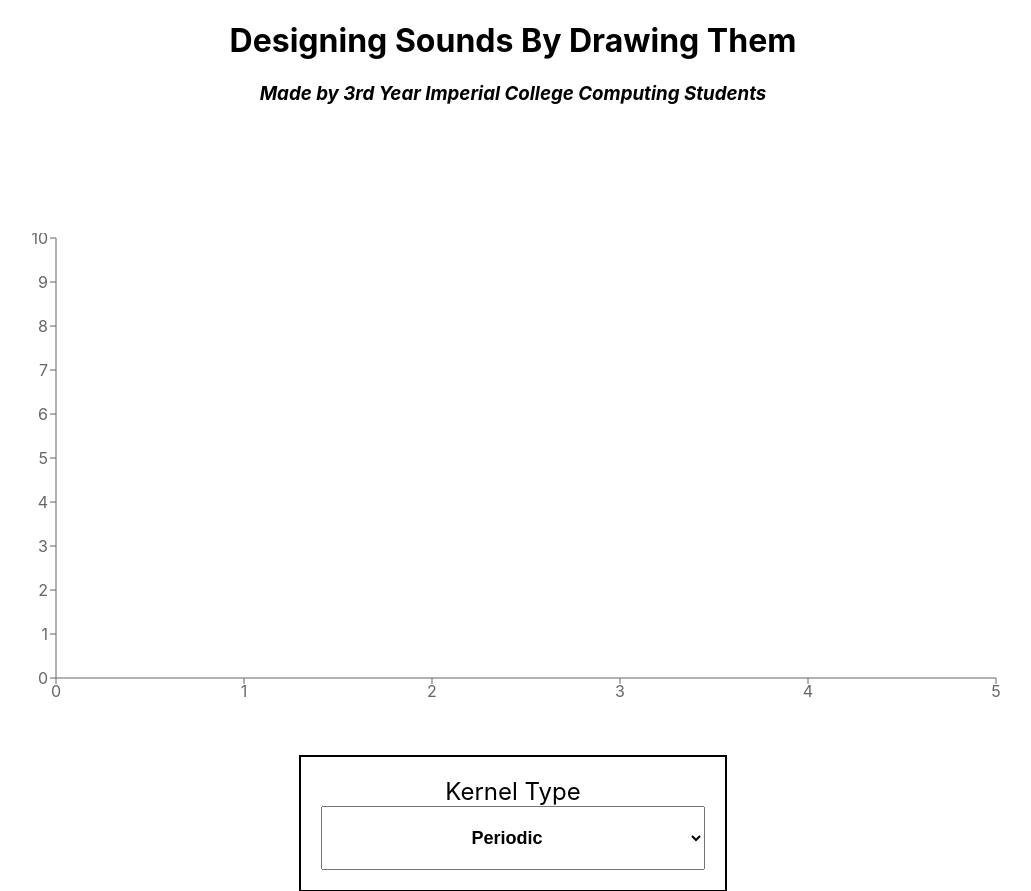
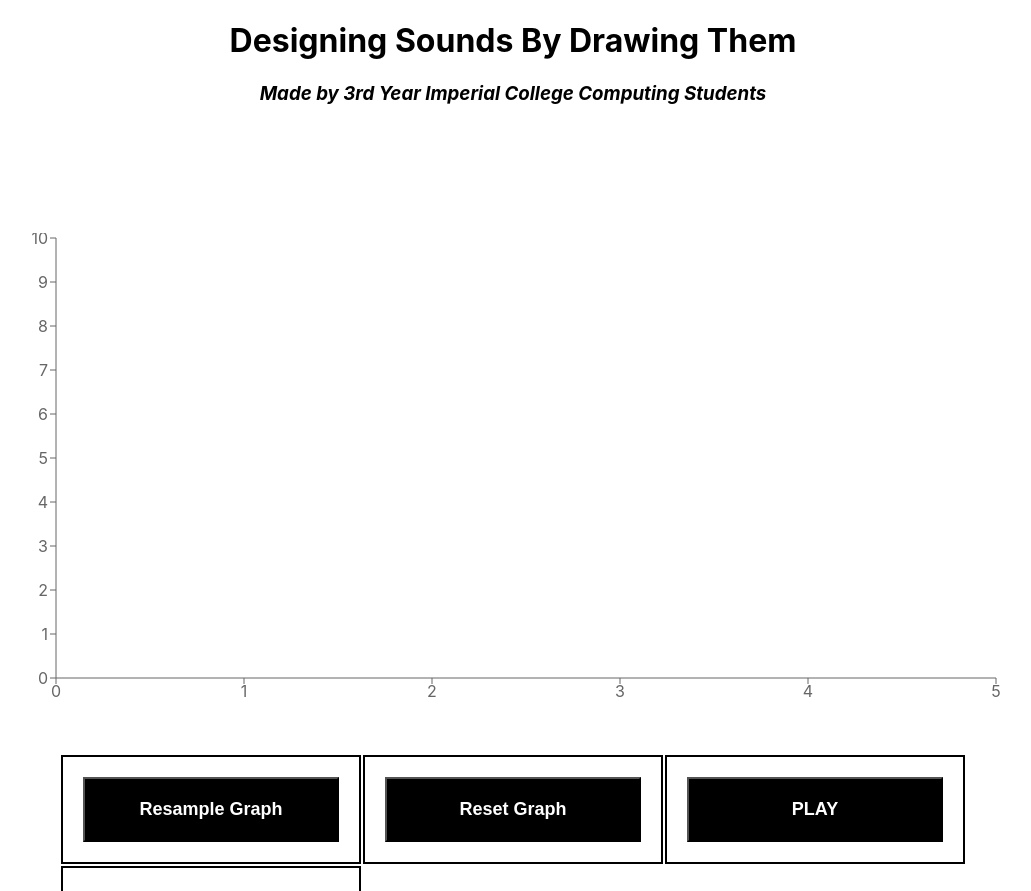
Before and after one commit to mrkobhrai/drawing-sounds, a React (Create React App) app in the folder frontend/: page / in a window 1280 px wide. Shown: the top 891 px of the page, without its empty margins (127-1158 px from the left). Built offline with nearby package versions, Linux system fonts and the light colour scheme.

Commit message:
Styling and add buttons within graph

```diff
--- a/frontend/src/App.tsx
+++ b/frontend/src/App.tsx
@@ -10,7 +10,7 @@ function App() {
   const [soundGenerator] = useState<SoundGenerator>(new SoundGenerator());
   const [pointFetcher] = useState<PointFetcher>(new PointFetcher());
   const [parameter, setParameter] = useState(1);
-  const [inputGraph] = useState(<SoundGraph ref={graphRef}  soundGenFunc={soundGenerator.generateSound} resetSoundFunc={soundGenerator.resetSound} getDataFunc={pointFetcher.fetchData} />)
+  const [inputGraph] = useState(<SoundGraph ref={graphRef}  soundGenFunc={soundGenerator.generateSound} resetSoundFunc={soundGenerator.resetSound} getDataFunc={pointFetcher.fetchData} playSoundFunc={soundGenerator.playFromStart} />)
 
   const updateParameter: (event: ChangeEvent<HTMLInputElement>) => void = (event) => {
     setParameter(parseFloat(event.target.value))
@@ -21,8 +21,6 @@ function App() {
       <h1><b>Designing Sounds By Drawing Them</b></h1>
       <h3><i>Made by 3rd Year Imperial College Computing Students</i></h3>
       {inputGraph}
-      <button onClick={() => graphRef.current?.resetPoints()}>RESET</button>
-      <button onClick={soundGenerator.playFromStart}>PLAY</button>
       <div/>
       <label> Parameter
         <input type="number" min={0} max={10} step={0.5} value={parameter} onChange={updateParameter}/>
--- a/frontend/src/SASSStyles.scss
+++ b/frontend/src/SASSStyles.scss
@@ -14,19 +14,21 @@ svg {
   }
 }
 
-select {
+select, button {
   display: block;
   padding: 20px;
   font-size: large;
   font-weight: bold;
   text-align: center;
-  width: 30vw;
+  width: 20vw;
+  background-color: black;
+  color: white;
 }
 
 div.graph-container {
   text-align: center;
   align-items: center;
-  justify-content: center;
+  justify-content: left;
   width: 80vw;
   margin: 10vw;
 }
@@ -37,6 +39,7 @@ table.params {
   align-items: center;
   justify-content: center;
   margin: auto;
+  width: 50vw;
 }
 
 td.params {
@@ -49,3 +52,8 @@ td.params {
 label.paramLabel {
   font-size: x-large;
 }
+
+svg {
+  display: block;
+  margin: auto;
+}
--- a/frontend/src/SoundGraph.tsx
+++ b/frontend/src/SoundGraph.tsx
@@ -11,6 +11,7 @@ interface Props {
                             y: number;
                         }[]) => void
     resetSoundFunc: () => void
+    playSoundFunc: () => void
 }
 
 interface State {
@@ -114,6 +115,17 @@ class SoundGraph extends React.Component<Props, State> {
                     <table className="params">
                         <tr>
                             <td className="params">
+                                <button onClick={this.onPlot}>Resample Graph</button>
+                            </td>
+                            <td className="params">
+                                <button onClick={this.resetPoints}>Reset Graph</button>
+                            </td>
+                            <td className="params">
+                                <button onClick={this.props.playSoundFunc}>PLAY</button>
+                            </td>
+                        </tr>
+                        <tr>
+                            <td className="params">
                             {this.generateKernelDropdown()}
                             </td>
                         </tr>
```
